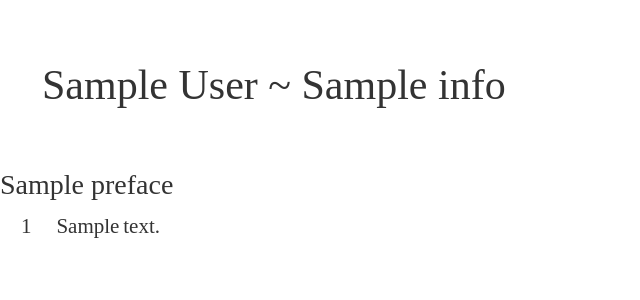
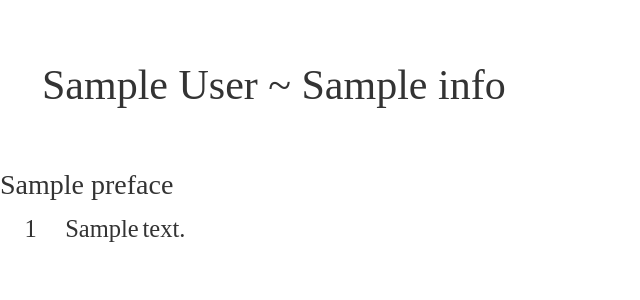
Before and after one commit to davies-adam/aoidoi-example, a Flask app: template templates/main.html in a window 1280 px wide. Shown: the top 300 px of the page, without its empty margins (0-640 px from the left). Run offline with Flask 2, Linux system fonts and the light colour scheme; the template is opened without the code that fills it: most values are stand-ins (such as "Sample title", 1, 10 or a date in 2020); some libraries are stand-ins or nearby versions; some web fonts are replaced.

Commit message:
Fixed fonts among other things

```diff
--- a/static/main.css
+++ b/static/main.css
@@ -11,9 +11,9 @@ h2 {
   font-size: 2em;
 }
 
-span {
+span, .popover-title, .popover-content {
   font-family: "Gentium Basic", serif;
-  font-size: 1.5em;
+  font-size: 1.75em;
 }
 
 .number {
```
